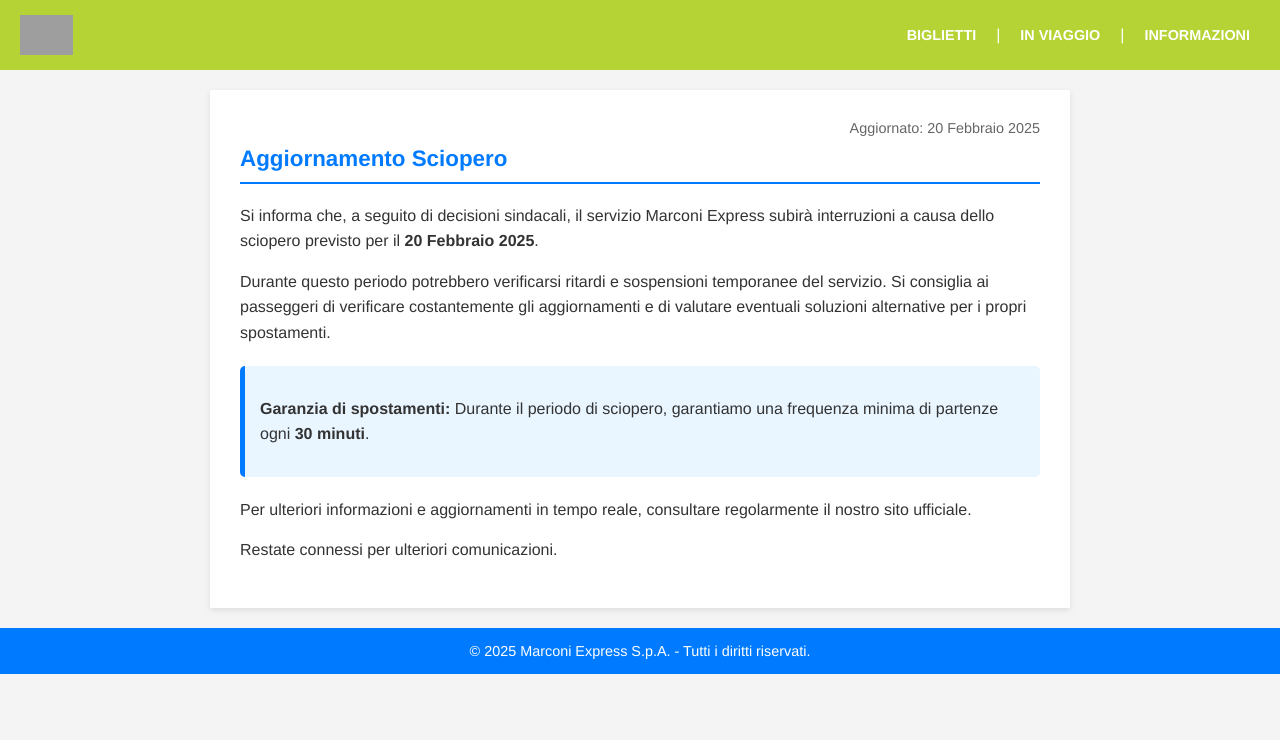
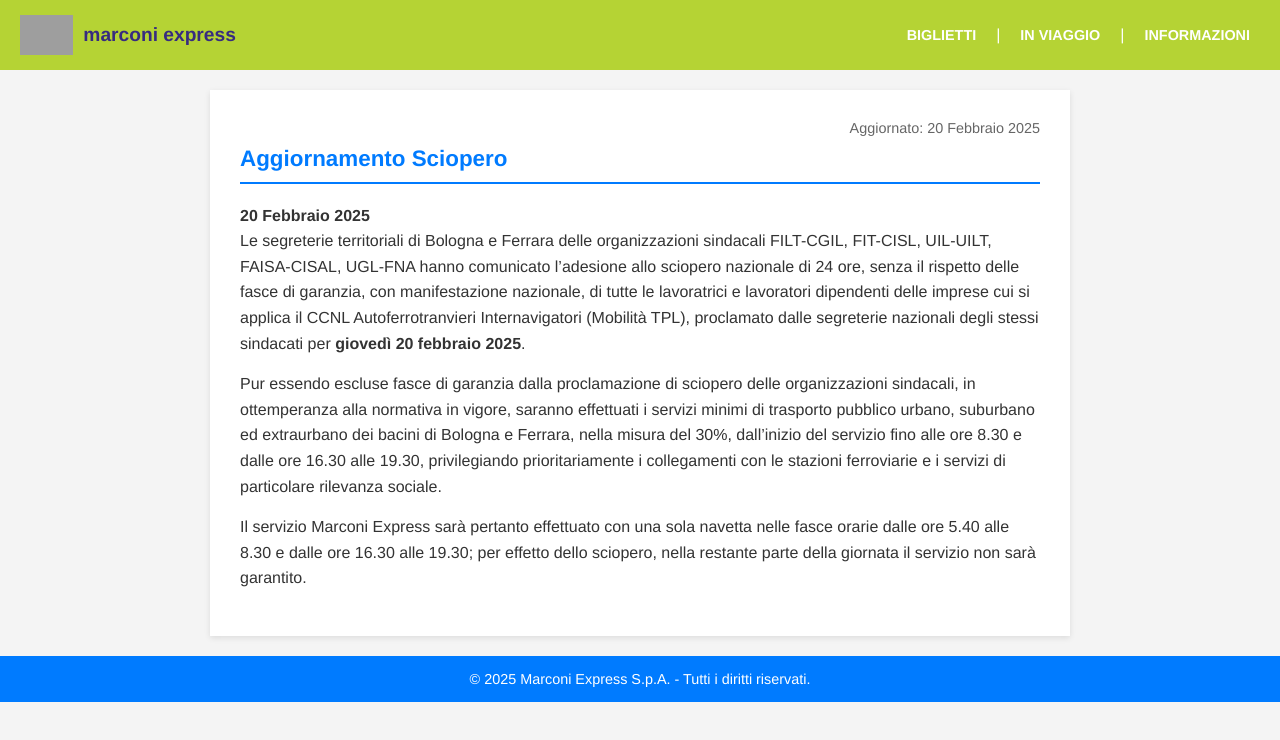
Before and after one commit to mango0314/marconi-express-sciopero, a plain HTML site: page index.html in a window 1280 px wide. Drawn offline with Linux system fonts and the light colour scheme; grey boxes are pictures that could not be loaded.

Commit message:
Add files via upload

```diff
--- a/index.html
+++ b/index.html
@@ -2,13 +2,8 @@
 <html lang="it">
 <head>
   <meta charset="UTF-8">
-  <!-- Impostazione fondamentale per il rendering su iPhone -->
+  <!-- Ottimizzazione per dispositivi mobili (iPhone, ecc.) -->
   <meta name="viewport" content="width=device-width, initial-scale=1.0">
-  <meta property="og:title" content="Avviso Sciopero Marconi Express">
-<meta property="og:description" content="⚠️ Il servizio Marconi Express sarà soggetto a interruzioni il 20 Febbraio 2025. Clicca qui per maggiori informazioni.">
-<meta property="og:image" content="https://www.marconiexpress.it/wp-content/uploads/2021/03/logo-marconi-express.png">
-<meta property="og:url" content="https://tuo-username.github.io/marconi-express-sciopero/">
-
   <title>Aggiornamento Sciopero - Marconi Express</title>
   <style>
     /* Impedisce l'ingrandimento automatico del testo su iPhone */
@@ -25,7 +20,7 @@
       color: #333;
     }
 
-    /* Header (senza sfondo, perché usiamo la barra in <nav>) */
+    /* Header (senza sfondo, perché usiamo la barra verde in <nav>) */
     header {
       background: #f4f4f4;
       padding: 0;
@@ -111,14 +106,6 @@
       margin: 15px 0;
       font-size: 1rem;
     }
-    /* Sezione garanzia */
-    .guarantee {
-      background: #e9f5ff;
-      padding: 15px;
-      border-left: 5px solid #007bff;
-      border-radius: 5px;
-      margin: 20px 0;
-    }
 
     /* Footer */
     footer {
@@ -139,7 +126,6 @@
     }
 
     /* --- MEDIA QUERIES --- */
-    /* Riduce la grandezza del menu e spaziature su schermi <= 600px */
     @media (max-width: 600px) {
       nav {
         flex-direction: column;
@@ -160,7 +146,7 @@
       }
     }
 
-    /* Riduce ulteriormente font e padding su schermi <= 375px (iPhone SE, iPhone 12 mini) */
+    /* Riduce ulteriormente font e padding su schermi <= 375px (es. iPhone SE) */
     @media (max-width: 375px) {
       .logo-container img {
         height: 35px;
@@ -189,8 +175,8 @@
       <!-- Logo a sinistra -->
       <div class="logo-container">
         <!-- Sostituisci l’URL se hai un logo differente -->
-        <img src="https://www.marconiexpress.it/wp-content/uploads/2019/03/logo.svg" alt="Marconi Express Logo">
-
+        <img src="https://www.marconiexpress.it/wp-content/uploads/2021/03/logo-marconi-express.png" alt="Marconi Express Logo">
+        <span>marconi express</span>
       </div>
       <!-- Menu a destra -->
       <ul class="menu">
@@ -206,23 +192,13 @@
     <div class="update-date">Aggiornato: 20 Febbraio 2025</div>
     <h2 class="content-title">Aggiornamento Sciopero</h2>
     <div class="content-body">
-      <p>
-        Si informa che, a seguito di decisioni sindacali, il servizio Marconi Express subirà interruzioni a causa dello sciopero previsto per il <strong>20 Febbraio 2025</strong>.
-      </p>
-      <p>
-        Durante questo periodo potrebbero verificarsi ritardi e sospensioni temporanee del servizio. Si consiglia ai passeggeri di verificare costantemente gli aggiornamenti e di valutare eventuali soluzioni alternative per i propri spostamenti.
-      </p>
-      <div class="guarantee">
-        <p>
-          <strong>Garanzia di spostamenti:</strong> Durante il periodo di sciopero, garantiamo una frequenza minima di partenze ogni <strong>30 minuti</strong>.
-        </p>
-      </div>
-      <p>
-        Per ulteriori informazioni e aggiornamenti in tempo reale, consultare regolarmente il nostro sito ufficiale.
-      </p>
-      <p>
-        Restate connessi per ulteriori comunicazioni.
-      </p>
+      <!-- TESTO INSERITO DA TE, con date adattate a 20 febbraio -->
+      <p><strong>20 Febbraio 2025</strong><br>
+      Le segreterie territoriali di Bologna e Ferrara delle organizzazioni sindacali FILT-CGIL, FIT-CISL, UIL-UILT, FAISA-CISAL, UGL-FNA hanno comunicato l’adesione allo sciopero nazionale di 24 ore, senza il rispetto delle fasce di garanzia, con manifestazione nazionale, di tutte le lavoratrici e lavoratori dipendenti delle imprese cui si applica il CCNL Autoferrotranvieri Internavigatori (Mobilità TPL), proclamato dalle segreterie nazionali degli stessi sindacati per <strong>giovedì 20 febbraio 2025</strong>.</p>
+
+      <p>Pur essendo escluse fasce di garanzia dalla proclamazione di sciopero delle organizzazioni sindacali, in ottemperanza alla normativa in vigore, saranno effettuati i servizi minimi di trasporto pubblico urbano, suburbano ed extraurbano dei bacini di Bologna e Ferrara, nella misura del 30%, dall’inizio del servizio fino alle ore 8.30 e dalle ore 16.30 alle 19.30, privilegiando prioritariamente i collegamenti con le stazioni ferroviarie e i servizi di particolare rilevanza sociale.</p>
+
+      <p>Il servizio Marconi Express sarà pertanto effettuato con una sola navetta nelle fasce orarie dalle ore 5.40 alle 8.30 e dalle ore 16.30 alle 19.30; per effetto dello sciopero, nella restante parte della giornata il servizio non sarà garantito.</p>
     </div>
   </div>
 
```
